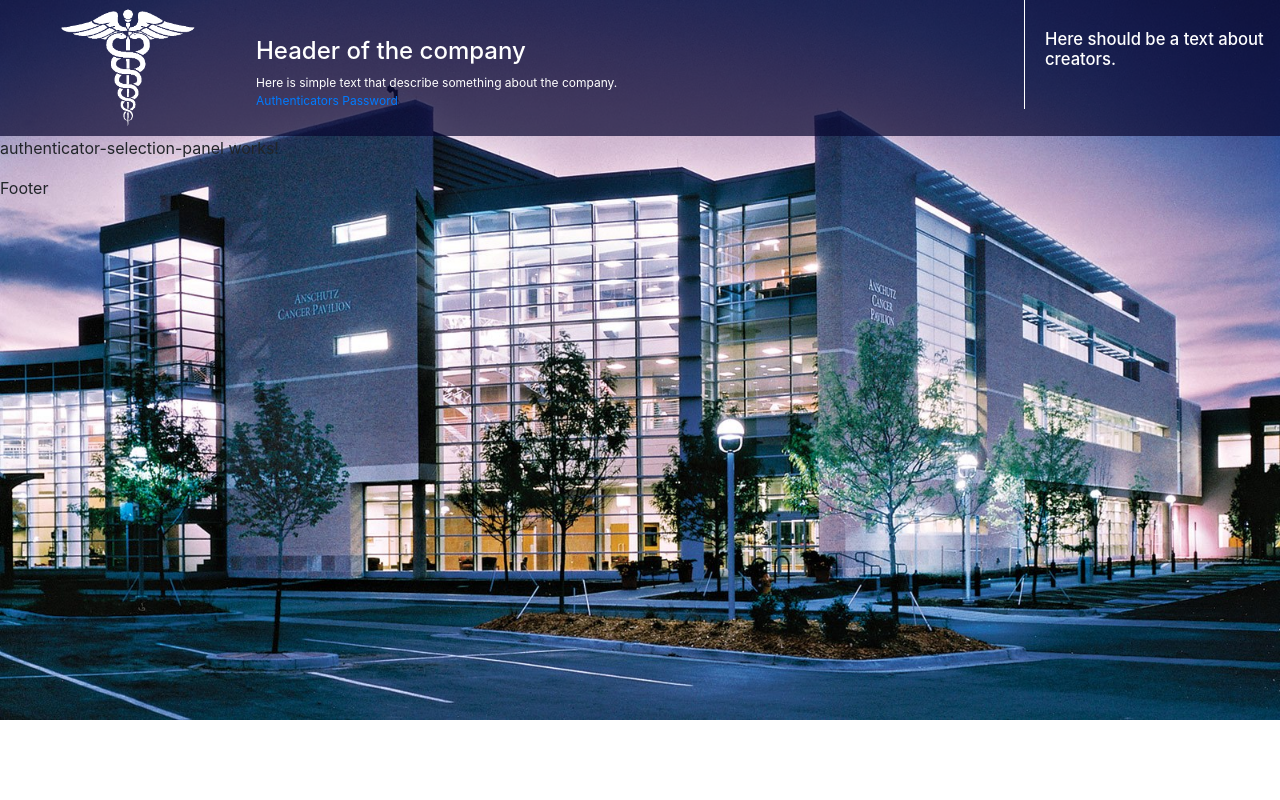
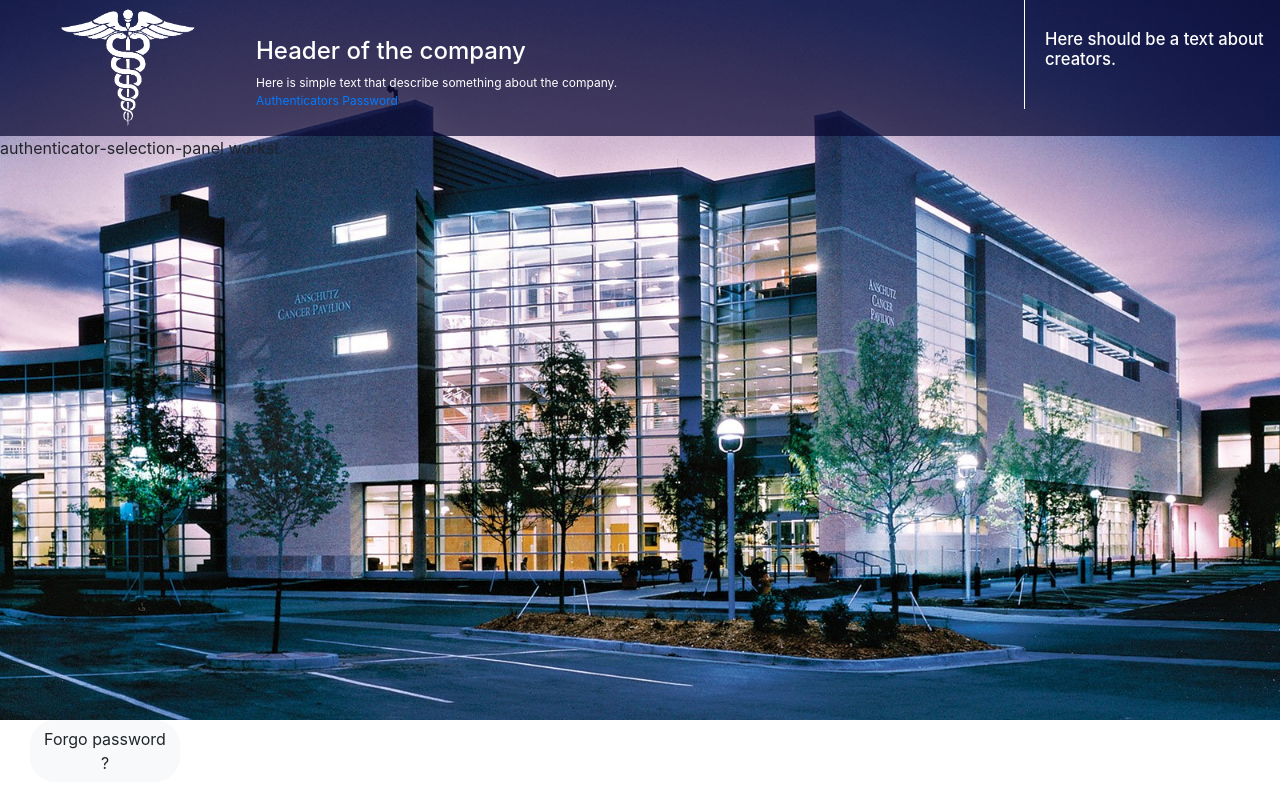
Before and after one commit to yyavor/AngProj, an Angular app: page / in a window 1280 px wide. Built offline with nearby package versions, Linux system fonts and the light colour scheme.

Commit message:
Divided a page. Added non functional Forgot password button and Shutdown button.

```diff
--- a/src/app/app.component.html
+++ b/src/app/app.component.html
@@ -18,9 +18,10 @@
         </span>
     </div>
 </div>
-<div>
+<div id="panels-container" class="h-73">
     <router-outlet></router-outlet>
 </div>
-<div>
-    Footer
+<div id="footer" class="h-10" style="padding-left: 30px">
+    <button type="button" class="btn btn-light" style="width: 150px; border-radius: 25px">Forgo password ?</button>
+    <button type="button" style="width: 150px; color: white" class="btn btn-link"> Shutdown</button>
 </div>
--- a/src/app/app.module.ts
+++ b/src/app/app.module.ts
@@ -1,6 +1,5 @@
 import { BrowserModule } from '@angular/platform-browser';
 import { NgModule } from '@angular/core';
-import { RouterModule, Routes } from '@angular/router';
 
 import { AppComponent } from './app.component';
 import { AppRoutingModule } from './app-routing.module';
--- a/src/styles.scss
+++ b/src/styles.scss
@@ -13,10 +13,12 @@ app-root {
 }
 
 $sizes: (
+    10: 10%,
     17: 17%,
     19: 19%,
     20: 20%,
     60: 60%,
+    73: 73%,
     80: 80%
 );
 
```
